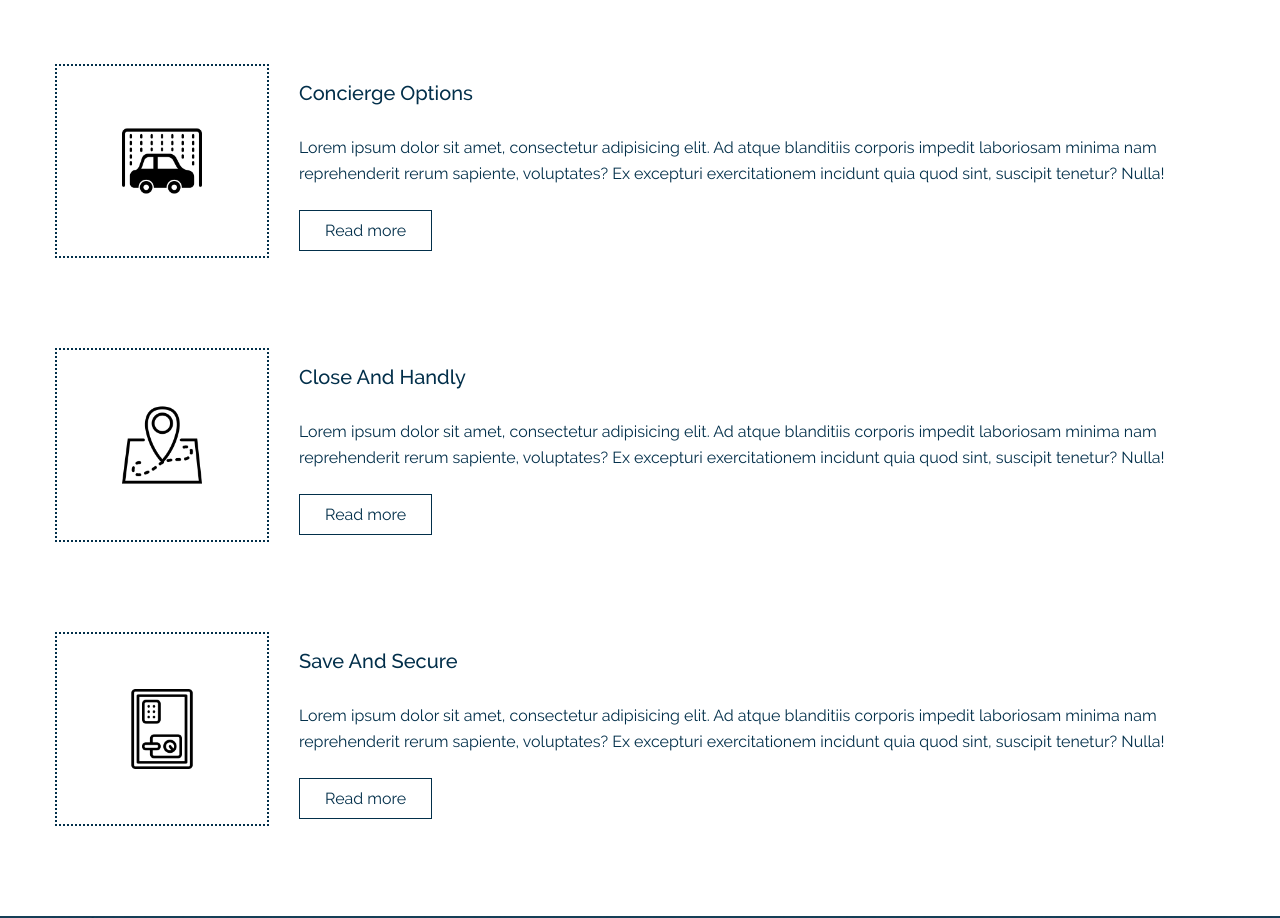
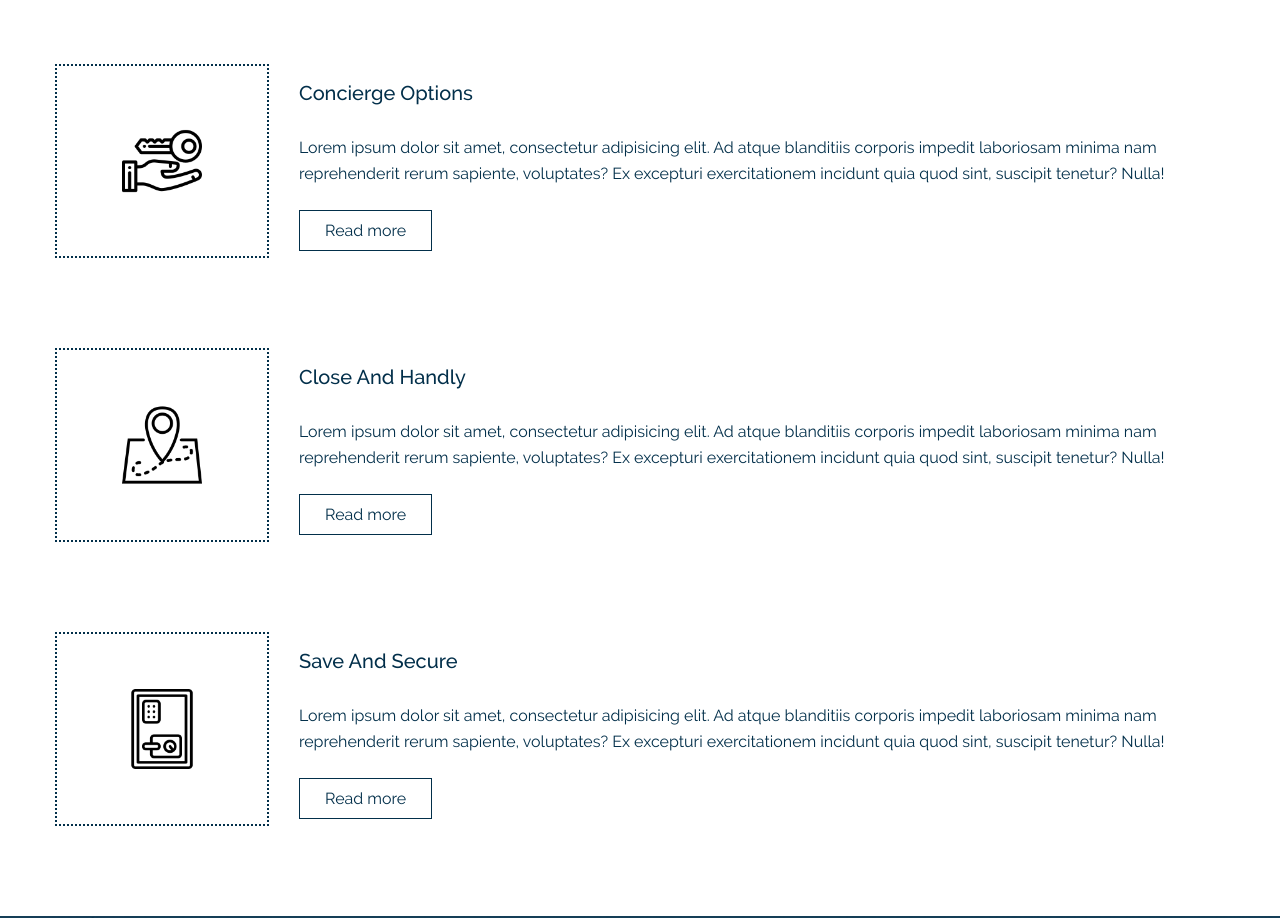
Before and after one commit to sher-develop/autospar, a plain HTML site: page index.html in a window 1280 px wide. Shown: the part 2520-3438 px from the top of the page. Drawn offline with Linux system fonts and the light colour scheme.

Commit message:
Update index.html

```diff
--- a/index.html
+++ b/index.html
@@ -142,7 +142,7 @@
         </div>
         <div class="service-item">
             <div class="service-item__img">
-                <img src="img/serv_1.png" alt="" class="service-img">
+                <img src="img/serv_2.png" alt="" class="service-img">
             </div>
             <div class="service-description">
                 <h2 class="service-description__title">Concierge Options</h2>
```
